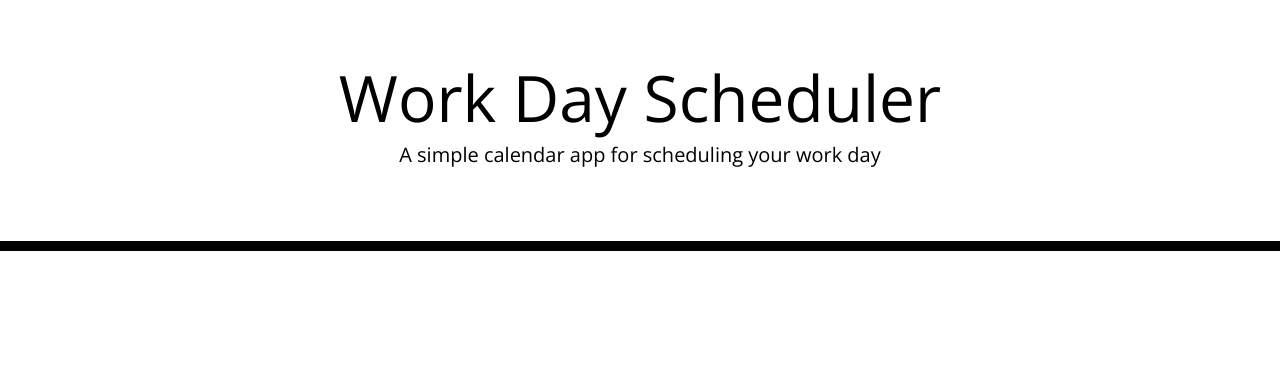
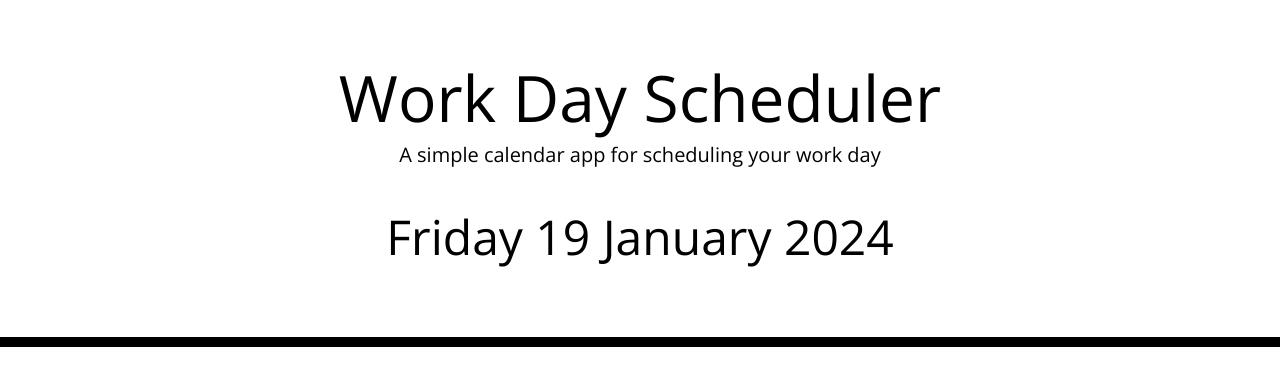
Before and after one commit to sarenne89/Planner-App, a plain HTML site: page index.html in a window 1280 px wide. Drawn offline with nearby package versions, Linux system fonts and the light colour scheme.

Commit message:
todays date added, new file for calendar added and linked

```diff
--- a/assets/css/style.css
+++ b/assets/css/style.css
@@ -70,3 +70,7 @@ header {
   font-size: 20px;
   transition: all 0.3s ease-in-out;
 }
+
+#currentDay {
+  font-size: 3rem;
+}
--- /dev/null
+++ b/assets/js/currentDate.js
@@ -0,0 +1,5 @@
+$(document).ready(function () {
+  var currentDay = $("#currentDay");
+  var now = dayjs().format("dddd D MMMM YYYY");
+  currentDay.text(now);
+});
--- a/index.html
+++ b/index.html
@@ -28,7 +28,7 @@
     <header>
       <h1 class="display-3">Work Day Scheduler</h1>
       <p class="lead">A simple calendar app for scheduling your work day</p>
-      <p id="currentDay" class="lead"></p>
+      <p id="currentDay" class="lead mt-5"></p>
     </header>
     <div class="container">
       <!-- Timeblocks go here -->
@@ -36,6 +36,7 @@
 
     <script src="https://cdnjs.cloudflare.com/ajax/libs/jquery/3.2.1/jquery.min.js"></script>
     <script src="https://cdn.jsdelivr.net/npm/dayjs@1/dayjs.min.js"></script>
-    <script src="assets/js/script.js"></script>
+    <script src="assets/js/currentDate.js"></script>
+    <script src="assets/js/calendar.js"></script>
   </body>
 </html>
```
Also changed, not shown: assets/js/calendar.js (added), assets/js/script.js (deleted).
